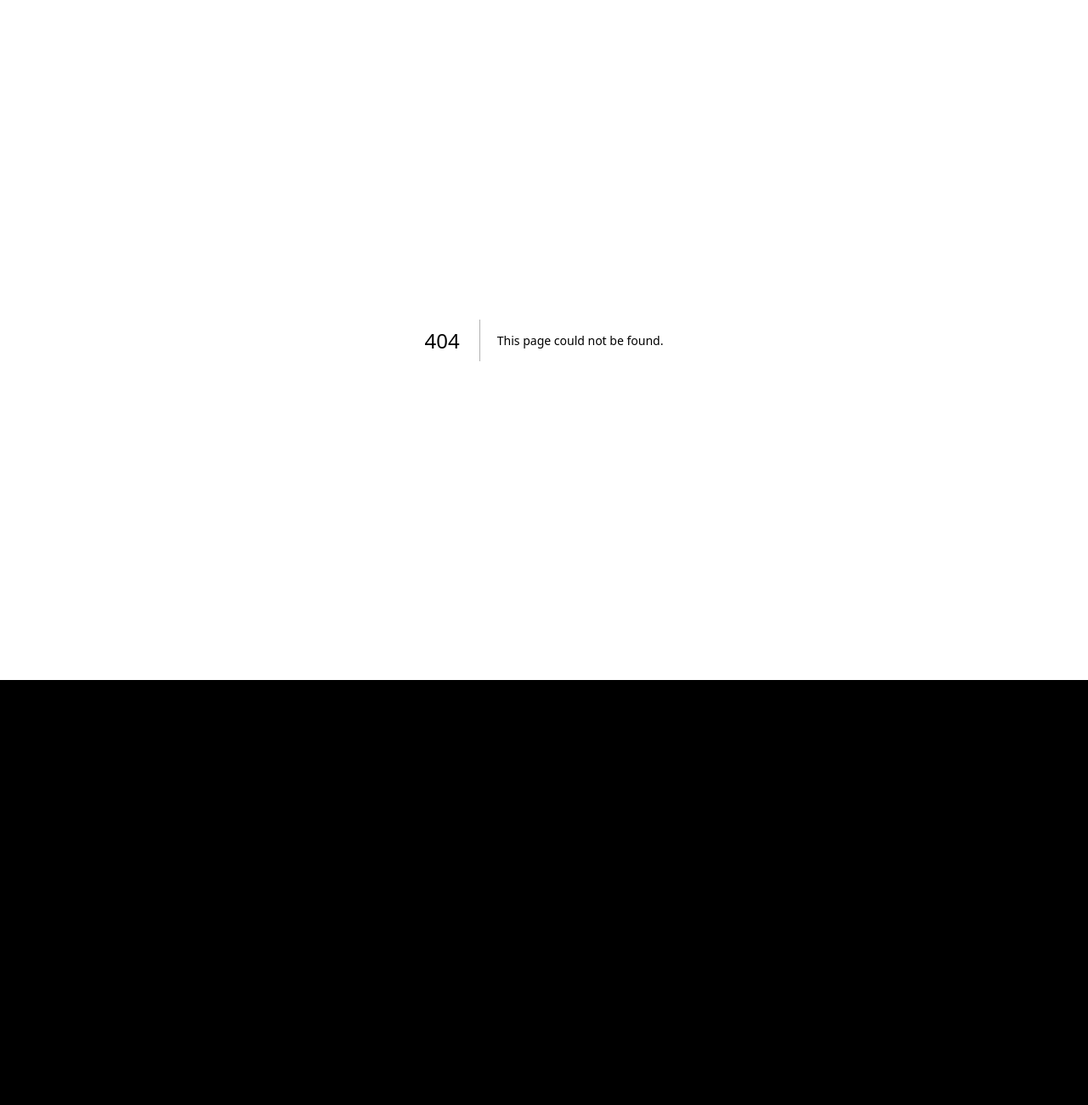
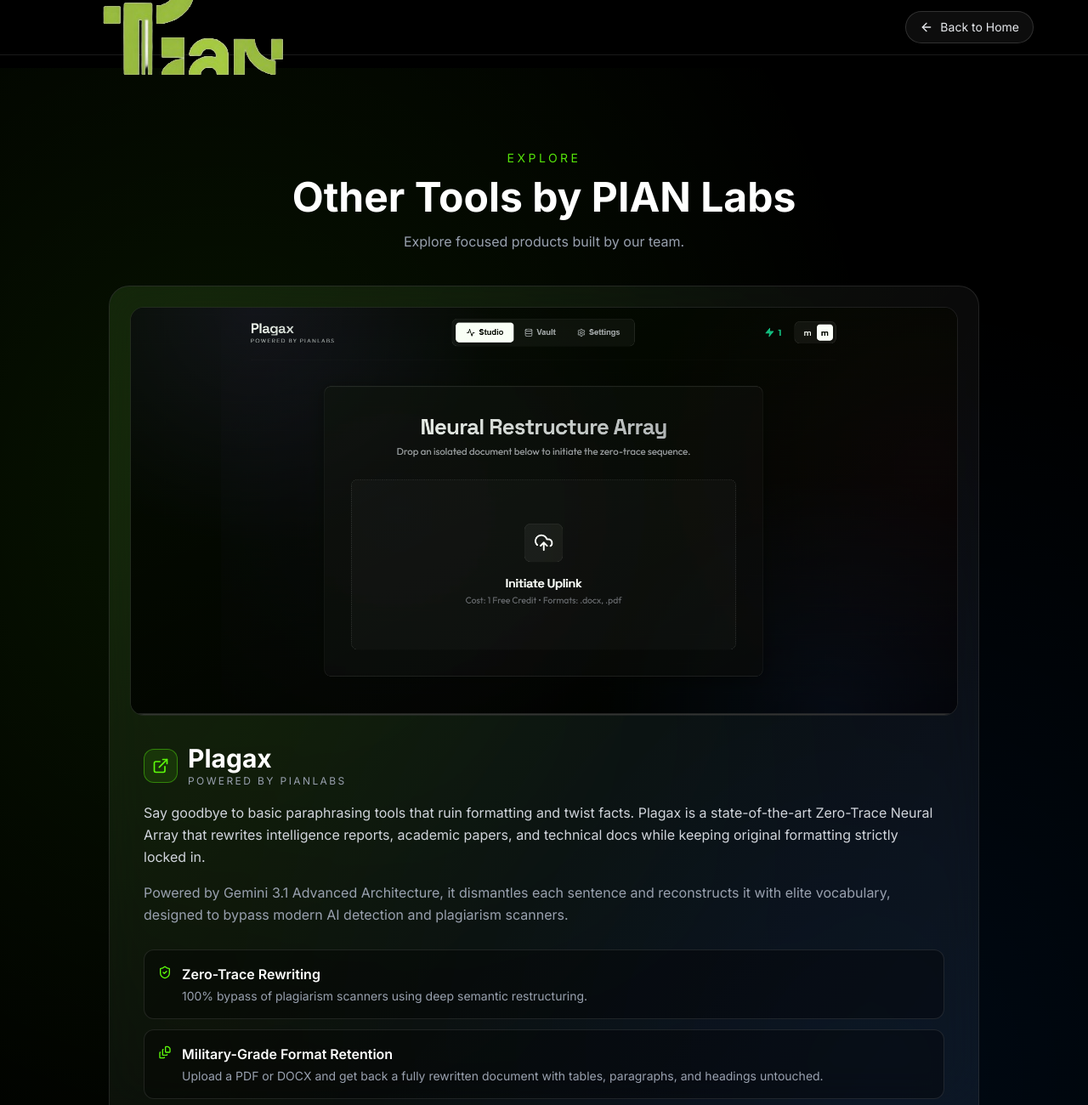
Before and after one commit to pianlabsadmin-createlaabs/pianlabsadmin-createlaabs, a Next.js app: page /explore in a window 1280 px wide. Before the commit this address had no page. Shown: the top 1300 px of the page at 85% size. Before the commit the page ends 800 px from the top, so only its background shows below. Built offline with nearby package versions, Linux system fonts and the light colour scheme.

Commit message:
added explore page

```diff
--- /dev/null
+++ b/app/explore/page.tsx
@@ -0,0 +1,37 @@
+import Image from "next/image";
+import Link from "next/link";
+import { ArrowLeft } from "lucide-react";
+import ExploreTools from "@/components/ExploreTools";
+
+export default function ExplorePage() {
+  return (
+    <>
+      <header className="fixed top-0 left-0 w-full z-50 border-b border-white/10 bg-black/60 backdrop-blur-md">
+        <div className="container mx-auto px-6 lg:px-16 h-16 flex items-center justify-between">
+          <Link href="/" className="flex items-center gap-2">
+            <Image
+              src="/pian logo _no_bg_jt92ibbn.png"
+              alt="PIAN Logo"
+              width={80}
+              height={30}
+              priority
+              style={{ width: "auto", height: "auto" }}
+              className="object-contain"
+            />
+          </Link>
+          <Link
+            href="/"
+            className="inline-flex items-center gap-2 rounded-full border border-white/15 bg-white/5 px-4 py-2 text-sm text-gray-200 hover:border-[#5EFC0B]/50 hover:text-white transition-all"
+          >
+            <ArrowLeft className="h-4 w-4" />
+            Back to Home
+          </Link>
+        </div>
+      </header>
+
+      <main className="min-h-screen bg-black text-white pt-20 selection:bg-[#5EFC0B]/30 selection:text-white">
+        <ExploreTools />
+      </main>
+    </>
+  );
+}
--- /dev/null
+++ b/components/ExploreTools.tsx
@@ -0,0 +1,165 @@
+"use client";
+
+import { motion } from "framer-motion";
+import Image from "next/image";
+import {
+  CreditCard,
+  ExternalLink,
+  FileStack,
+  LockKeyhole,
+  MonitorCog,
+  ShieldCheck,
+} from "lucide-react";
+
+const features = [
+  {
+    icon: ShieldCheck,
+    title: "Zero-Trace Rewriting",
+    description:
+      "100% bypass of plagiarism scanners using deep semantic restructuring.",
+  },
+  {
+    icon: FileStack,
+    title: "Military-Grade Format Retention",
+    description:
+      "Upload a PDF or DOCX and get back a fully rewritten document with tables, paragraphs, and headings untouched.",
+  },
+  {
+    icon: LockKeyhole,
+    title: "Encrypted Vault",
+    description:
+      "All processed intel is securely stored in your personal encrypted cloud vault for anytime access.",
+  },
+  {
+    icon: CreditCard,
+    title: "Credits Matrix",
+    description:
+      "Seamless top-ups via Razorpay to keep your neural processing pipeline fueled.",
+  },
+  {
+    icon: MonitorCog,
+    title: "Cyber-Aesthetic UI",
+    description:
+      "A hacker-grade interface with real-time payload tracking and terminal logs.",
+  },
+];
+
+export default function ExploreTools() {
+  return (
+    <section className="relative py-24 overflow-hidden">
+      <div
+        className="absolute inset-0 pointer-events-none"
+        style={{
+          background: "radial-gradient(ellipse at 20% 30%, rgba(94,252,11,0.08) 0%, transparent 55%), radial-gradient(ellipse at 80% 70%, rgba(0,120,255,0.08) 0%, transparent 55%)",
+        }}
+      />
+
+      <div className="container mx-auto px-6 lg:px-16 relative z-10 max-w-6xl">
+        <motion.div
+          initial={{ opacity: 0, y: 20 }}
+          whileInView={{ opacity: 1, y: 0 }}
+          viewport={{ once: true }}
+          className="text-center mb-10"
+        >
+          <p className="text-sm uppercase tracking-[0.25em] text-[#5EFC0B]/90 mb-3">
+            Explore
+          </p>
+          <h2 className="text-4xl md:text-5xl font-bold text-white">
+            Other Tools by PIAN Labs
+          </h2>
+          <p className="mt-4 text-gray-400 max-w-2xl mx-auto">
+            Explore focused products built by our team.
+          </p>
+        </motion.div>
+
+        <motion.a
+          href="https://plagax.netlify.app/"
+          whileHover={{
+            scale: 1.02,
+            y: -6,
+            boxShadow:
+              "0 30px 80px rgba(0,0,0,0.5), 0 0 50px rgba(94,252,11,0.18)",
+          }}
+          transition={{ type: "spring", stiffness: 280, damping: 22 }}
+          className="group relative block rounded-3xl border border-white/10 bg-white/[0.04] backdrop-blur-xl overflow-hidden cursor-pointer"
+        >
+          <div className="absolute inset-0 pointer-events-none bg-gradient-to-br from-[#5EFC0B]/10 via-transparent to-blue-500/10 opacity-70 group-hover:opacity-100 transition-opacity" />
+
+          <div className="relative p-4 md:p-6">
+            <div
+              className="relative w-full rounded-2xl border border-white/10 bg-black/45 overflow-hidden"
+              style={{ aspectRatio: "1884 / 930" }}
+            >
+              <div className="absolute inset-0 bg-gradient-to-br from-[#5EFC0B]/5 to-transparent pointer-events-none z-10" />
+              <Image
+                src="/explore/Screenshot%202026-04-10%20171937.png"
+                alt="Plagax tool preview"
+                fill
+                className="object-cover transition-transform duration-500 ease-out group-hover:scale-105"
+                sizes="(max-width: 1280px) 100vw, 1200px"
+                priority
+              />
+            </div>
+          </div>
+
+          <div className="relative p-7 pt-2 md:p-10 md:pt-2">
+            <div>
+              <div className="flex items-center gap-3 mb-4">
+                <span className="inline-flex h-10 w-10 items-center justify-center rounded-xl border border-[#5EFC0B]/40 bg-[#5EFC0B]/10 text-[#5EFC0B]">
+                  <ExternalLink className="h-5 w-5" />
+                </span>
+                <div>
+                  <p className="text-3xl font-bold leading-tight">Plagax</p>
+                  <p className="text-xs uppercase tracking-[0.2em] text-gray-400">
+                    Powered by PIANLABS
+                  </p>
+                </div>
+              </div>
+
+              <p className="text-gray-300 leading-relaxed">
+                Say goodbye to basic paraphrasing tools that ruin formatting and
+                twist facts. Plagax is a state-of-the-art Zero-Trace Neural
+                Array that rewrites intelligence reports, academic papers, and
+                technical docs while keeping original formatting strictly locked
+                in.
+              </p>
+              <p className="text-gray-400 leading-relaxed mt-4">
+                Powered by Gemini 3.1 Advanced Architecture, it dismantles each
+                sentence and reconstructs it with elite vocabulary, designed to
+                bypass modern AI detection and plagiarism scanners.
+              </p>
+
+              <div className="mt-7 space-y-3">
+                {features.map(({ icon: Icon, title, description }) => (
+                  <div
+                    key={title}
+                    className="rounded-xl border border-white/10 bg-black/35 p-3 md:p-4"
+                  >
+                    <div className="flex items-start gap-3">
+                      <span className="mt-0.5 text-[#5EFC0B]">
+                        <Icon className="h-4 w-4" />
+                      </span>
+                      <div>
+                        <p className="text-sm md:text-base font-semibold text-white">
+                          {title}
+                        </p>
+                        <p className="text-xs md:text-sm text-gray-400 mt-1">
+                          {description}
+                        </p>
+                      </div>
+                    </div>
+                  </div>
+                ))}
+              </div>
+
+              <div className="mt-7 inline-flex items-center gap-2 rounded-full border border-[#5EFC0B]/40 bg-[#5EFC0B]/10 px-4 py-2 text-sm font-medium text-[#D9FFC4] group-hover:border-[#5EFC0B]/70 group-hover:bg-[#5EFC0B]/20 transition-all">
+                Open Plagax
+                <ExternalLink className="h-4 w-4" />
+              </div>
+            </div>
+          </div>
+        </motion.a>
+      </div>
+    </section>
+  );
+}
--- a/components/Navbar.tsx
+++ b/components/Navbar.tsx
@@ -30,6 +30,9 @@
         <Link href="#features" className="px-4 py-2 rounded-full bg-white/5 backdrop-blur-md border border-white/10 hover:bg-white/10 hover:border-[#5EFC0B]/50 hover:text-white transition-all hover:shadow-[0_0_15px_rgba(94,252,11,0.15)]" onClick={(e) => { e.preventDefault(); document.getElementById('features')?.scrollIntoView({ behavior: 'smooth' }); }}>
           Features
         </Link>
+        <Link href="/explore" className="px-4 py-2 rounded-full bg-white/5 backdrop-blur-md border border-white/10 hover:bg-white/10 hover:border-[#5EFC0B]/50 hover:text-white transition-all hover:shadow-[0_0_15px_rgba(94,252,11,0.15)]">
+          Explore
+        </Link>
         <Link href="#contact" className="px-4 py-2 rounded-full bg-white/5 backdrop-blur-md border border-white/10 hover:bg-white/10 hover:border-[#5EFC0B]/50 hover:text-white transition-all hover:shadow-[0_0_15px_rgba(94,252,11,0.15)]" onClick={(e) => { e.preventDefault(); document.getElementById('contact')?.scrollIntoView({ behavior: 'smooth' }); }}>
           Contact Us
         </Link>
@@ -55,6 +58,7 @@
             <Link href="#home" className="block text-center text-lg font-medium text-gray-200 py-3 rounded-xl bg-white/5 border border-white/10 hover:bg-white/10 hover:text-[#5EFC0B] transition-all" onClick={(e) => { setIsOpen(false); e.preventDefault(); document.getElementById('home')?.scrollIntoView({ behavior: 'smooth' }); }}>Home</Link>
             <Link href="#about" className="block text-center text-lg font-medium text-gray-200 py-3 rounded-xl bg-white/5 border border-white/10 hover:bg-white/10 hover:text-[#5EFC0B] transition-all" onClick={(e) => { setIsOpen(false); e.preventDefault(); document.getElementById('about')?.scrollIntoView({ behavior: 'smooth' }); }}>About</Link>
             <Link href="#features" className="block text-center text-lg font-medium text-gray-200 py-3 rounded-xl bg-white/5 border border-white/10 hover:bg-white/10 hover:text-[#5EFC0B] transition-all" onClick={(e) => { setIsOpen(false); e.preventDefault(); document.getElementById('features')?.scrollIntoView({ behavior: 'smooth' }); }}>Features</Link>
+            <Link href="/explore" className="block text-center text-lg font-medium text-gray-200 py-3 rounded-xl bg-white/5 border border-white/10 hover:bg-white/10 hover:text-[#5EFC0B] transition-all" onClick={() => { setIsOpen(false); }}>Explore</Link>
             <Link href="#contact" className="block text-center text-lg font-medium text-gray-200 py-3 rounded-xl bg-white/5 border border-white/10 hover:bg-white/10 hover:text-[#5EFC0B] transition-all" onClick={(e) => { setIsOpen(false); e.preventDefault(); document.getElementById('contact')?.scrollIntoView({ behavior: 'smooth' }); }}>Contact Us</Link>
           </motion.div>
         )}
```
Also changed, not shown: public/explore/Screenshot 2026-04-10 171937.png (added).
